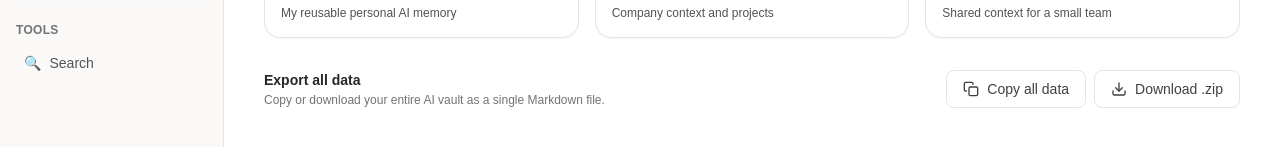
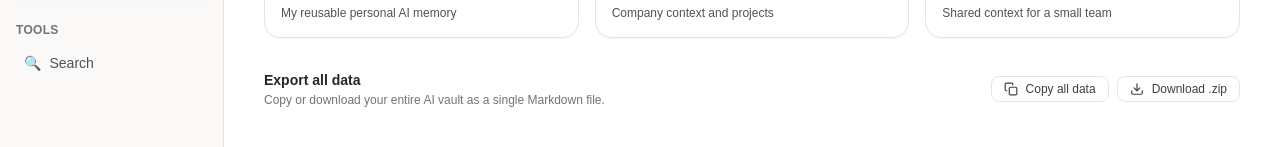
Before and after one commit to Kukomoo/portable-ai-vault-template, a Next.js app in the folder ai-vault-appp/: page / in a window 1280 px wide. Shown: the part 265-412 px from the top of the page. Built offline with nearby package versions, Linux system fonts and the light colour scheme.

Commit message:
refactor: use shared BTN tokens in DownloadAllButton, match px-3 py-1 text-xs sizing

```diff
--- a/ai-vault-appp/app/components/DownloadAllButton.tsx
+++ b/ai-vault-appp/app/components/DownloadAllButton.tsx
@@ -1,5 +1,9 @@
 'use client';
 import { useState } from 'react';
+import {
+  BTN_BASE, BTN_NEUTRAL, BTN_GREEN, BTN_RED,
+  IconCheck, IconCopy, IconDownload,
+} from '@/app/components/CopyButton';
 
 // The home-page "export everything" button.
 // Receives a list of vaults (name + slug), fetches all folders
@@ -142,7 +146,6 @@ export default function DownloadAllButton({ vaults }: DownloadAllButtonProps) {
         a.click();
         URL.revokeObjectURL(url);
       } else {
-        // Zip with vault/folder/file.md path structure
         const zipData = buildZip(
           allFiles.map((f) => ({
             name: `${f.vaultName}/${f.folderName}/${f.name.endsWith('.md') ? f.name : f.name + '.md'}`,
@@ -167,50 +170,36 @@ export default function DownloadAllButton({ vaults }: DownloadAllButtonProps) {
   }
 
   const copyLabel =
-    copyStatus === 'loading' ? 'Copying all...' :
-    copyStatus === 'done' ? 'Copied!' :
-    copyStatus === 'error' ? 'Error' :
+    copyStatus === 'loading' ? 'Copying all...'  :
+    copyStatus === 'done'    ? 'Copied!'          :
+    copyStatus === 'error'   ? 'Error'            :
     'Copy all data';
-
   const dlLabel =
-    dlStatus === 'loading' ? 'Zipping...' :
-    dlStatus === 'done' ? 'Downloaded!' :
-    dlStatus === 'error' ? 'Error' :
+    dlStatus === 'loading' ? 'Zipping...'    :
+    dlStatus === 'done'    ? 'Downloaded!'   :
+    dlStatus === 'error'   ? 'Error'         :
     'Download .zip';
-
-  const btnBase = 'inline-flex items-center gap-2 rounded-lg border px-4 py-2 text-sm font-medium transition-colors disabled:opacity-60';
-  const neutral = 'border-[#e7e5e4] bg-white text-neutral-700 hover:bg-neutral-50';
-  const green = 'border-green-300 bg-green-50 text-green-700';
-  const red = 'border-red-300 bg-red-50 text-red-700';
 
   return (
     <div className="flex gap-2">
       <button
         onClick={handleCopy}
         disabled={copyStatus === 'loading'}
-        className={`${btnBase} ${
-          copyStatus === 'done' ? green : copyStatus === 'error' ? red : neutral
+        className={`${BTN_BASE} ${
+          copyStatus === 'done' ? BTN_GREEN : copyStatus === 'error' ? BTN_RED : BTN_NEUTRAL
         }`}
       >
-        {copyStatus === 'done' ? (
-          <svg xmlns="http://www.w3.org/2000/svg" width="16" height="16" viewBox="0 0 24 24" fill="none" stroke="currentColor" strokeWidth="2.5" strokeLinecap="round" strokeLinejoin="round"><polyline points="20 6 9 17 4 12"/></svg>
-        ) : (
-          <svg xmlns="http://www.w3.org/2000/svg" width="16" height="16" viewBox="0 0 24 24" fill="none" stroke="currentColor" strokeWidth="2" strokeLinecap="round" strokeLinejoin="round"><rect x="9" y="9" width="13" height="13" rx="2" ry="2"/><path d="M5 15H4a2 2 0 0 1-2-2V4a2 2 0 0 1 2-2h9a2 2 0 0 1 2 2v1"/></svg>
-        )}
+        {copyStatus === 'done' ? IconCheck : IconCopy}
         {copyLabel}
       </button>
       <button
         onClick={handleDownload}
         disabled={dlStatus === 'loading'}
-        className={`${btnBase} ${
-          dlStatus === 'done' ? green : dlStatus === 'error' ? red : neutral
+        className={`${BTN_BASE} ${
+          dlStatus === 'done' ? BTN_GREEN : dlStatus === 'error' ? BTN_RED : BTN_NEUTRAL
         }`}
       >
-        {dlStatus === 'done' ? (
-          <svg xmlns="http://www.w3.org/2000/svg" width="16" height="16" viewBox="0 0 24 24" fill="none" stroke="currentColor" strokeWidth="2.5" strokeLinecap="round" strokeLinejoin="round"><polyline points="20 6 9 17 4 12"/></svg>
-        ) : (
-          <svg xmlns="http://www.w3.org/2000/svg" width="16" height="16" viewBox="0 0 24 24" fill="none" stroke="currentColor" strokeWidth="2" strokeLinecap="round" strokeLinejoin="round"><path d="M21 15v4a2 2 0 0 1-2 2H5a2 2 0 0 1-2-2v-4"/><polyline points="7 10 12 15 17 10"/><line x1="12" y1="15" x2="12" y2="3"/></svg>
-        )}
+        {dlStatus === 'done' ? IconCheck : IconDownload}
         {dlLabel}
       </button>
     </div>
```
